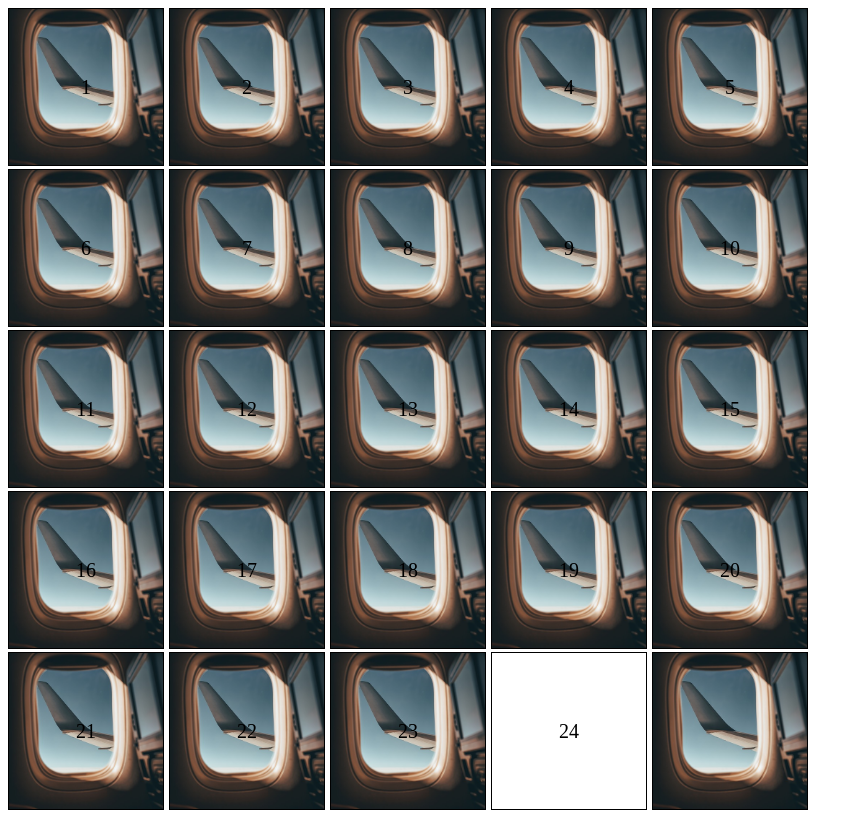
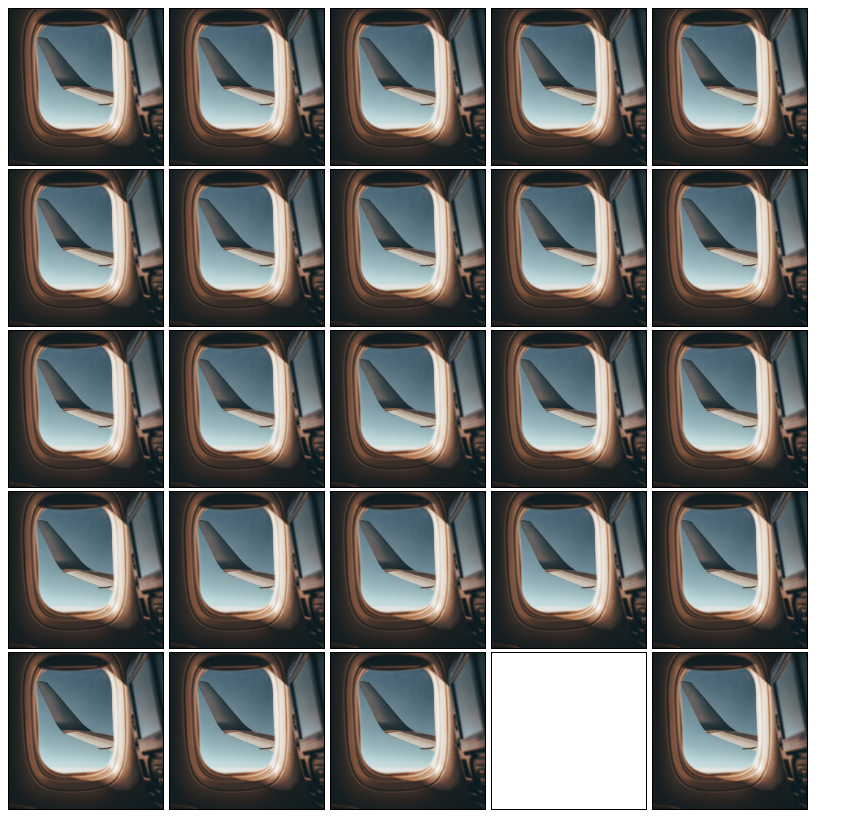
Before and after one commit to AnthonyMonsalve/puzzle, an Angular app: page / in a window 1280 px wide. Shown: the whole page, without its empty margins (0-863 px from the left). Built offline with nearby package versions, Linux system fonts and the light colour scheme.

Commit message:
contrats you resolve the puzzle

```diff
--- a/src/app/board.ts
+++ b/src/app/board.ts
@@ -1,30 +1,30 @@
 export const board = {
   dimension: 5,
   table: {
-    0: {value: 1, focus: false, active: false, image: 'airplane.jpg', valueExpected: 1},
-    1: {value: 2, focus: false, active: false, image: 'airplane.jpg', valueExpected: 2},
-    2: {value: 3, focus: false, active: false, image: 'airplane.jpg', valueExpected: 3},
-    3: {value: 4, focus: false, active: false, image: 'airplane.jpg', valueExpected: 4},
-    4: {value: 5, focus: false, active: false, image: 'airplane.jpg', valueExpected: 5},
-    5: {value: 6, focus: false, active: false, image: 'airplane.jpg', valueExpected: 6},
-    6: {value: 7, focus: false, active: false, image: 'airplane.jpg', valueExpected: 7},
-    7: {value: 8, focus: false, active: false, image: 'airplane.jpg', valueExpected: 8},
-    8: {value: 9, focus: false, active: false, image: 'airplane.jpg', valueExpected: 9},
-    9: {value: 10, focus: false, active: false, image: 'airplane.jpg', valueExpected: 10},
-    10: {value: 11, focus: false, active: false, image: 'airplane.jpg', valueExpected: 11},
-    11: {value: 12, focus: false, active: false, image: 'airplane.jpg', valueExpected: 12},
-    12: {value: 13, focus: false, active: false, image: 'airplane.jpg', valueExpected: 13},
-    13: {value: 14, focus: false, active: false, image: 'airplane.jpg', valueExpected: 14},
-    14: {value: 15, focus: false, active: false, image: 'airplane.jpg', valueExpected: 15},
-    15: {value: 16, focus: false, active: false, image: 'airplane.jpg', valueExpected: 16},
-    16: {value: 17, focus: false, active: false, image: 'airplane.jpg', valueExpected: 17},
-    17: {value: 18, focus: false, active: false, image: 'airplane.jpg', valueExpected: 18},
-    18: {value: 19, focus: false, active: false, image: 'airplane.jpg', valueExpected: 19},
-    19: {value: 20, focus: false, active: false, image: 'airplane.jpg', valueExpected: 20},
-    20: {value: 21, focus: false, active: false, image: 'airplane.jpg', valueExpected: 21},
-    21: {value: 22, focus: false, active: false, image: 'airplane.jpg', valueExpected: 22},
-    22: {value: 23, focus: false, active: false, image: 'airplane.jpg', valueExpected: 23},
-    23: {value: 24, focus: false, active: false, image: 'image.png', valueExpected: 0},
-    24: {value: 0, focus: false, active: false, image: 'airplane.jpg', valueExpected: 24}  // Asume que 0 es el espacio vacío para mover
+    0: { focus: false, active: false, image: 'airplane.jpg', valueExpected: 0},
+    1: { focus: false, active: false, image: 'airplane.jpg', valueExpected: 1},
+    2: { focus: false, active: false, image: 'airplane.jpg', valueExpected: 2},
+    3: { focus: false, active: false, image: 'airplane.jpg', valueExpected: 3},
+    4: { focus: false, active: false, image: 'airplane.jpg', valueExpected: 4},
+    5: { focus: false, active: false, image: 'airplane.jpg', valueExpected: 5},
+    6: { focus: false, active: false, image: 'airplane.jpg', valueExpected: 6},
+    7: { focus: false, active: false, image: 'airplane.jpg', valueExpected: 7},
+    8: { focus: false, active: false, image: 'airplane.jpg', valueExpected: 8},
+    9: { focus: false, active: false, image: 'airplane.jpg', valueExpected: 9},
+    10: { focus: false, active: false, image: 'airplane.jpg', valueExpected: 10},
+    11: { focus: false, active: false, image: 'airplane.jpg', valueExpected: 11},
+    12: { focus: false, active: false, image: 'airplane.jpg', valueExpected: 12},
+    13: { focus: false, active: false, image: 'airplane.jpg', valueExpected: 13},
+    14: { focus: false, active: false, image: 'airplane.jpg', valueExpected: 14},
+    15: { focus: false, active: false, image: 'airplane.jpg', valueExpected: 15},
+    16: { focus: false, active: false, image: 'airplane.jpg', valueExpected: 16},
+    17: { focus: false, active: false, image: 'airplane.jpg', valueExpected: 17},
+    18: { focus: false, active: false, image: 'airplane.jpg', valueExpected: 18},
+    19: { focus: false, active: false, image: 'airplane.jpg', valueExpected: 19},
+    20: { focus: false, active: false, image: 'airplane.jpg', valueExpected: 20},
+    21: { focus: false, active: false, image: 'airplane.jpg', valueExpected: 21},
+    22: { focus: false, active: false, image: 'airplane.jpg', valueExpected: 22},
+    23: { focus: false, active: false, image: 'image.png', valueExpected: 24},
+    24: { focus: false, active: false, image: 'airplane.jpg', valueExpected: 23}  // Asume que 0 es el espacio vacío para mover
   }
 };
--- a/src/app/playboard/board/board.component.ts
+++ b/src/app/playboard/board/board.component.ts
@@ -18,6 +18,7 @@ export class BoardComponent implements OnInit {
 
   ngOnInit(): void {
     this.board = this.boardService.getBoard();
+    console.log(this.board);
   }
 
   keys(): Array<number> {
@@ -58,6 +59,9 @@ export class BoardComponent implements OnInit {
     if (activeSquare) {
       this.boardService.swapSquares(activeSquare, square);
       this.deactivateSquare();
+      if (this.isAllSquaresExpected()) {
+        alert('Congratulations! You solved the puzzle!');
+      }
     }
   }
 
@@ -66,4 +70,8 @@ export class BoardComponent implements OnInit {
     this.boardService.resetFocus();
     neighbours.forEach(neighbour => this.boardService.setFocus(neighbour));
   }
+
+  private isAllSquaresExpected(): boolean {
+    return this.boardService.isAllSquaresWhitValueExpected();
+  }
 }
--- a/src/app/playboard/board/board.interface.ts
+++ b/src/app/playboard/board/board.interface.ts
@@ -1,5 +1,4 @@
 export interface Square {
-  value: number;
   focus: boolean;
   active: boolean;
   image: string;
--- a/src/app/playboard/board/board.service.ts
+++ b/src/app/playboard/board/board.service.ts
@@ -67,6 +67,8 @@ export class BoardService {
     const temp = this.board.table[square1];
     this.board.table[square1] = this.board.table[square2];
     this.board.table[square2] = temp;
+
+    console.log(this.board.table);
   }
 
   setActive(square: number): void {
@@ -77,4 +79,13 @@ export class BoardService {
   setFocus(square: number): void {
     this.board.table[square].focus = true;
   }
+
+  isAllSquaresWhitValueExpected(): boolean {
+    for (const square in this.board.table) {
+      if (square !== this.board.table[square].valueExpected.toLocaleString()) {
+        return false;
+      }
+    }
+    return true;
+  }
 }
--- a/src/app/playboard/square/square.component.ts
+++ b/src/app/playboard/square/square.component.ts
@@ -13,7 +13,7 @@ import { Board } from '../board/board.interface';
 export class SquareComponent implements OnInit{
   @Input({required: true}) square!: number
   @Output() squareSelected = new EventEmitter()
-  board: Board = {dimension: 0, table: {}}
+  board: Board = { dimension: 0, table: {} }
 
   constructor( private boardService: BoardService) {}
 
```
